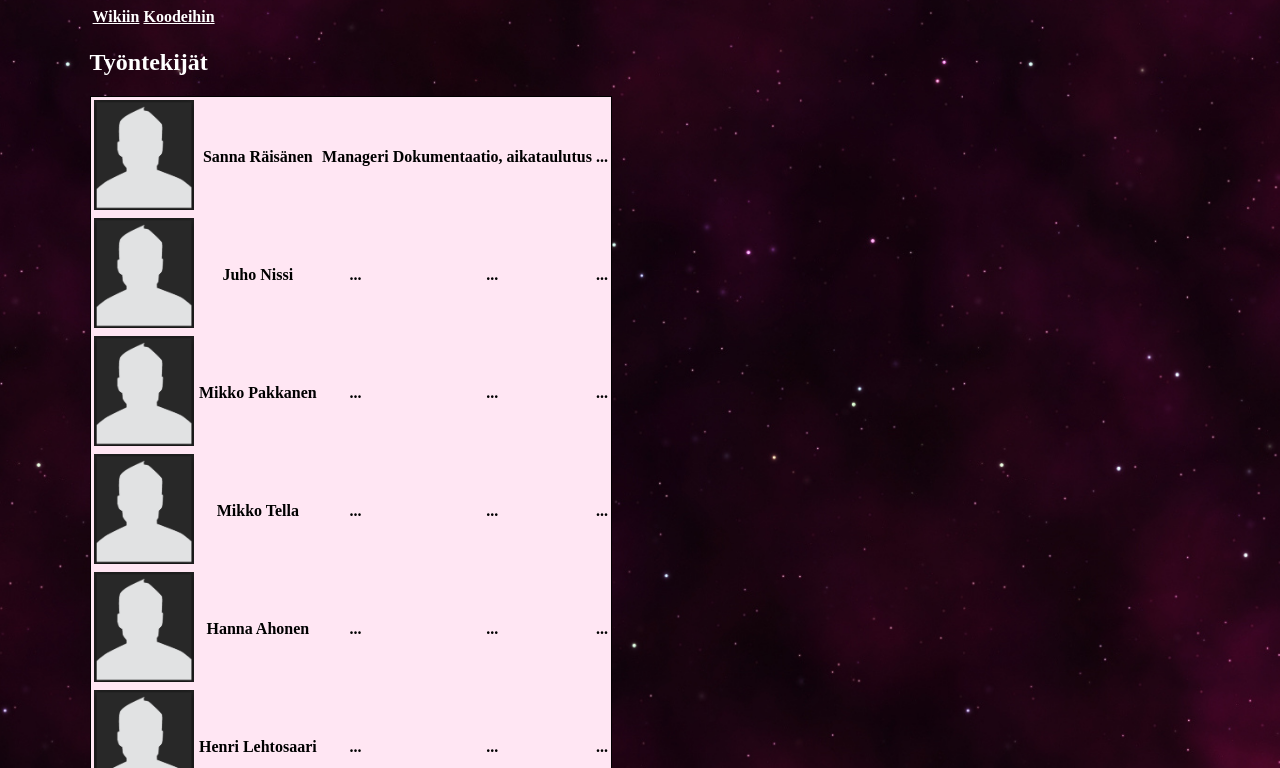
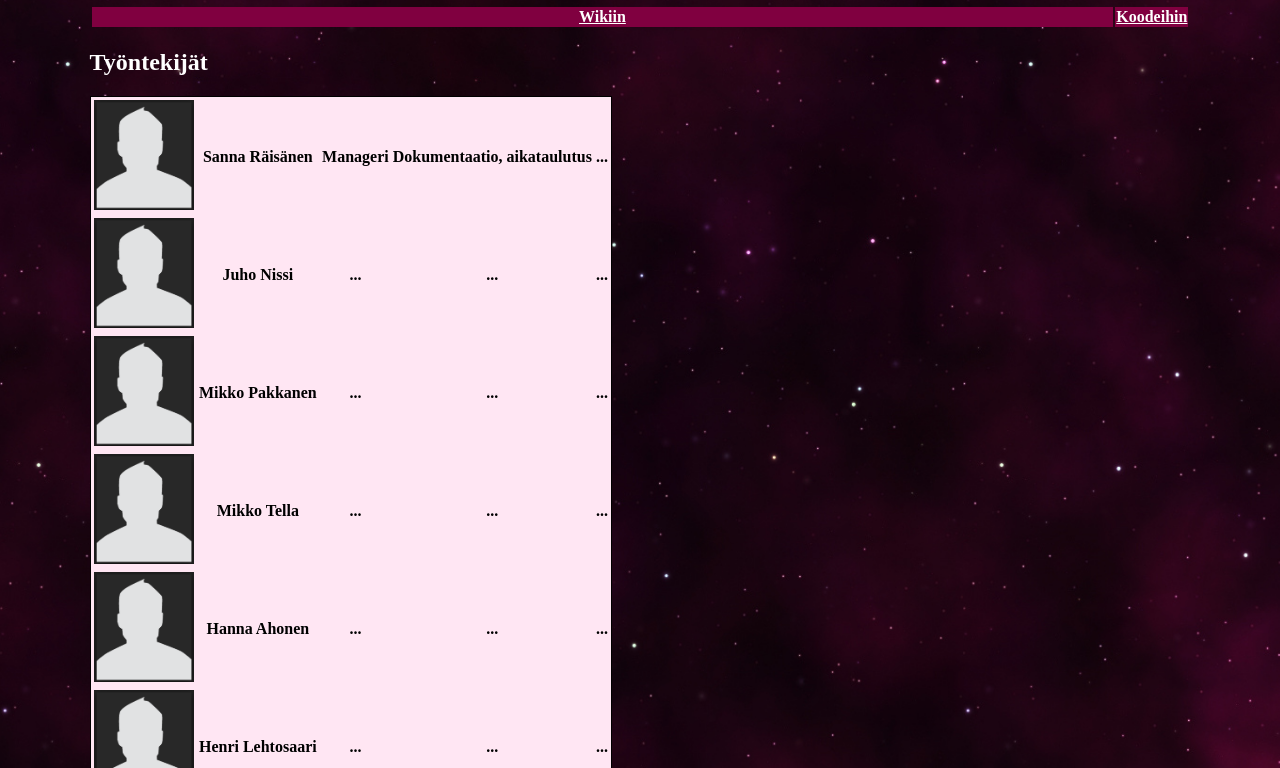
Before and after one commit to Elmico/H9574.github.io, a plain HTML site: page Nestronite/index.html in a window 1280 px wide. Shown: the part 177-945 px from the top of the page. Drawn offline with Linux system fonts and the light colour scheme.

Commit message:
Update index.html

```diff
--- a/Nestronite/index.html
+++ b/Nestronite/index.html
@@ -6,8 +6,8 @@
 <body>
 <h1>Nestronite</h1>
   <table class="table2">
-    <tr>
-      <th><a href="https://github.com/H9574/H9574.github.io/wiki">Wikiin</a></th><th><a href="https://github.com/H9574/H9574.github.io">Koodeihin</a></th>
+    <tr class="table2">
+      <th class="table2"><a href="https://github.com/H9574/H9574.github.io/wiki">Wikiin</a></th><th class="table2"><a href="https://github.com/H9574/H9574.github.io">Koodeihin</a></th>
     </tr>
   </table>
   <h2>Työntekijät</h2>
```
